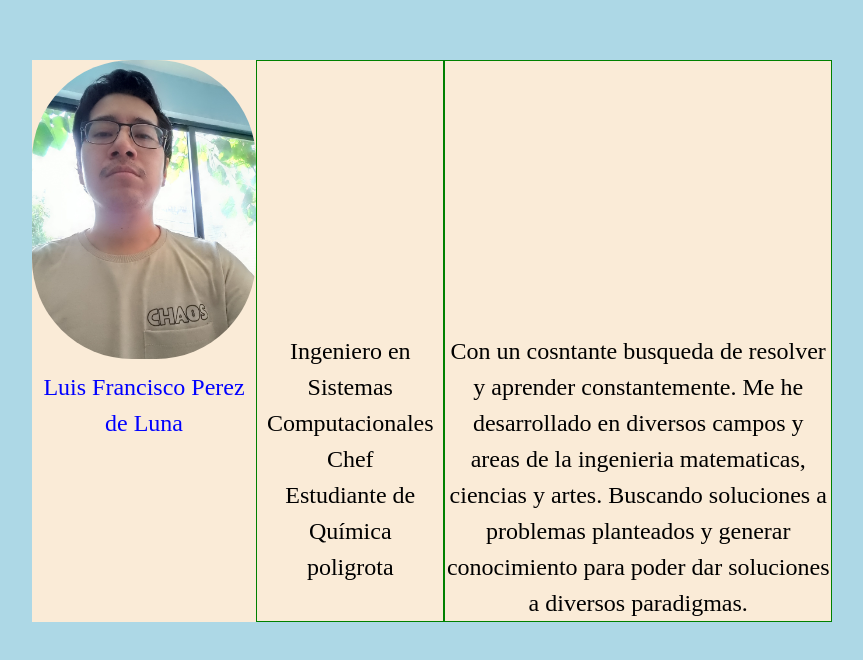
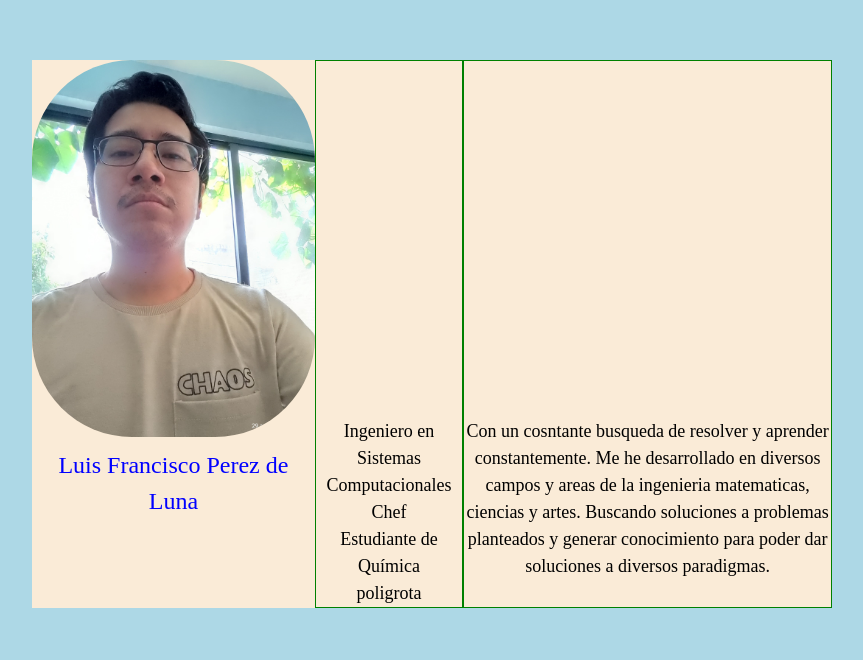
Before and after one commit to LuisFranciscoP/Portafolio, a plain HTML site: page index.html in a window 1280 px wide. Shown: the part 1216-1876 px from the top of the page, without its empty margins (208-1071 px from the left). Drawn offline with nearby package versions, Linux system fonts and the light colour scheme; no server answers.

Commit message:
Update estilos2.css

```diff
--- a/estilos2.css
+++ b/estilos2.css
@@ -23,18 +23,12 @@ color: blue;
 display: list;
 display: table-row;
 }
-descripcion
-{
-  font-size: 24px;
-  font-style: sylfaen;
-  text-align: center;
-}
 img{
 width: 100%;
 border-radius: 100px;
 }
 nivel,descripcion{
-  font-size: 24px;
+  font-size: 18px;
   font-style: sylfaen;
   text-align: center;
   border: 1px green solid;
```
